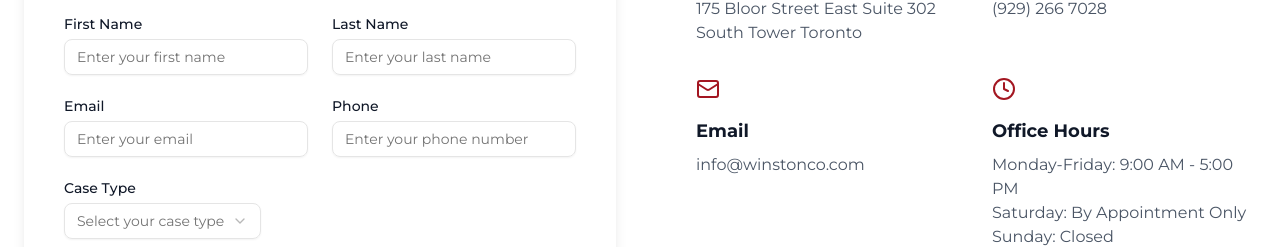
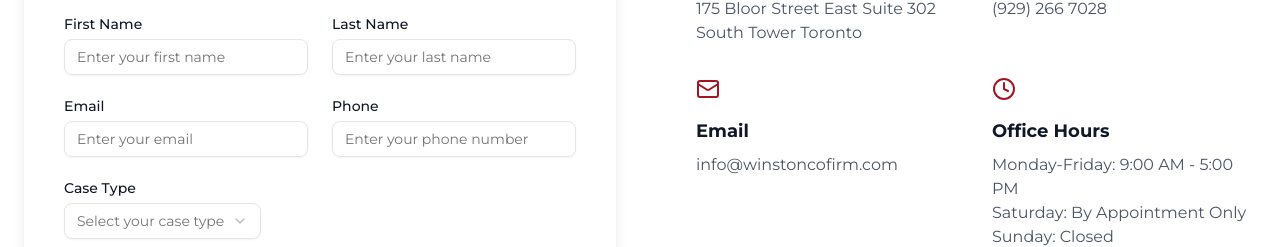
Before and after one commit to ike-nanino/winston, a Next.js app: page /contact in a window 1280 px wide. Shown: the part 1123-1370 px from the top of the page. Built offline with nearby package versions, Linux system fonts and the light colour scheme.

Commit message:
Update contact email address in ContactPage component

```diff
--- a/app/contact/page.tsx
+++ b/app/contact/page.tsx
@@ -232,7 +232,7 @@ const ContactPage = () => {
     {
       icon: <Mail className="h-6 w-6" />,
       title: translations.info.emailTitle,
-      content: "info@winstonco.com"
+      content: "info@winstoncofirm.com"
     },
     {
       icon: <Clock className="h-6 w-6" />,
```
